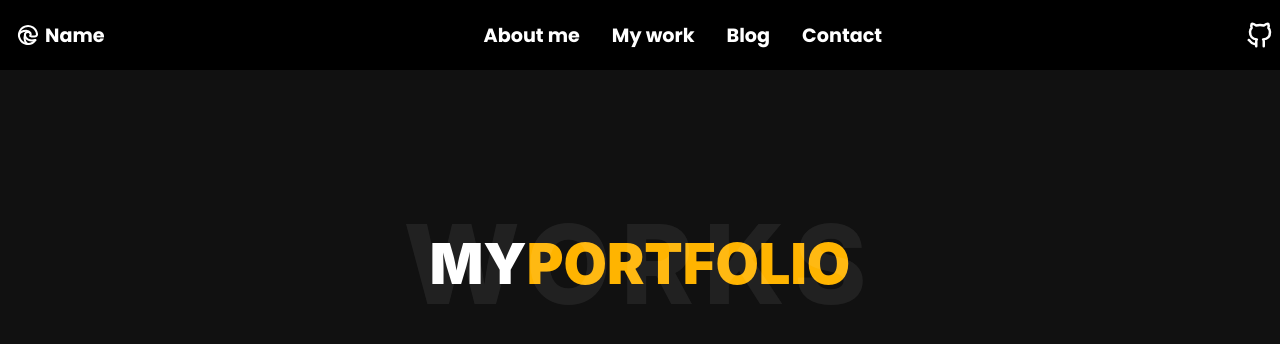
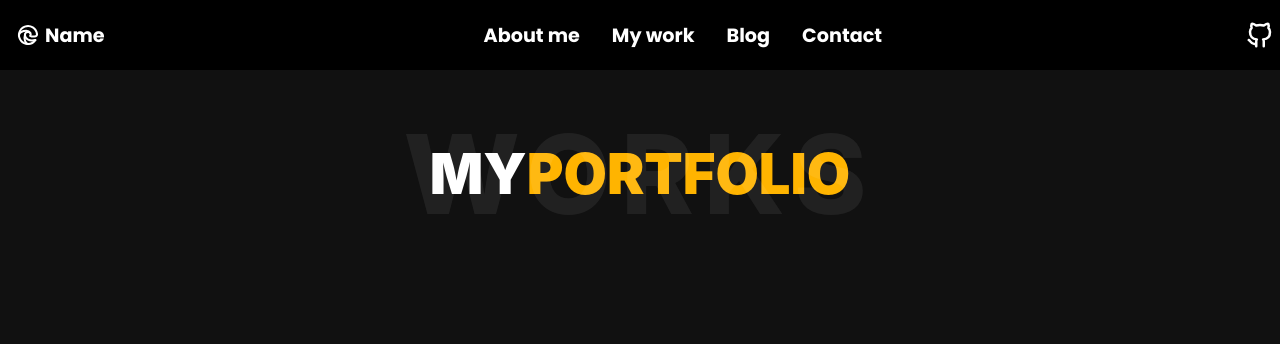
Before and after one commit to wandergithub/w-portfolio, a React (Create React App) app: page /work in a window 1280 px wide. Shown: the top 344 px of the page. Built offline with nearby package versions, Linux system fonts and the light colour scheme.

Commit message:
remove root app padding to be per page

```diff
--- a/src/components/About/About.scss
+++ b/src/components/About/About.scss
@@ -6,6 +6,7 @@
   align-items: center;
   justify-content: center;
   line-height: 30px;
+  padding-top: 10vh;
 }
 
 .me {
@@ -98,7 +99,6 @@
     align-items: center;
     justify-content: center;
     line-height: 30px;
-    padding-top: 8%;
   }
 
   .me {
--- a/src/components/Work/Work.scss
+++ b/src/components/Work/Work.scss
@@ -41,7 +41,7 @@ body[data-aos-easing="ease"] [data-aos] {
 
 .title-section {
   margin: 0 auto;
-  padding: 80px 0;
+  padding: 70px 0;
   position: relative;
   width: 100%;
 }
--- a/src/components/shared/_general.scss
+++ b/src/components/shared/_general.scss
@@ -41,5 +41,4 @@ $font-2: "Open Sans", sans-serif;
 #root {
   display: flex;
   flex-direction: column;
-  gap: 10vh;
 }
```
